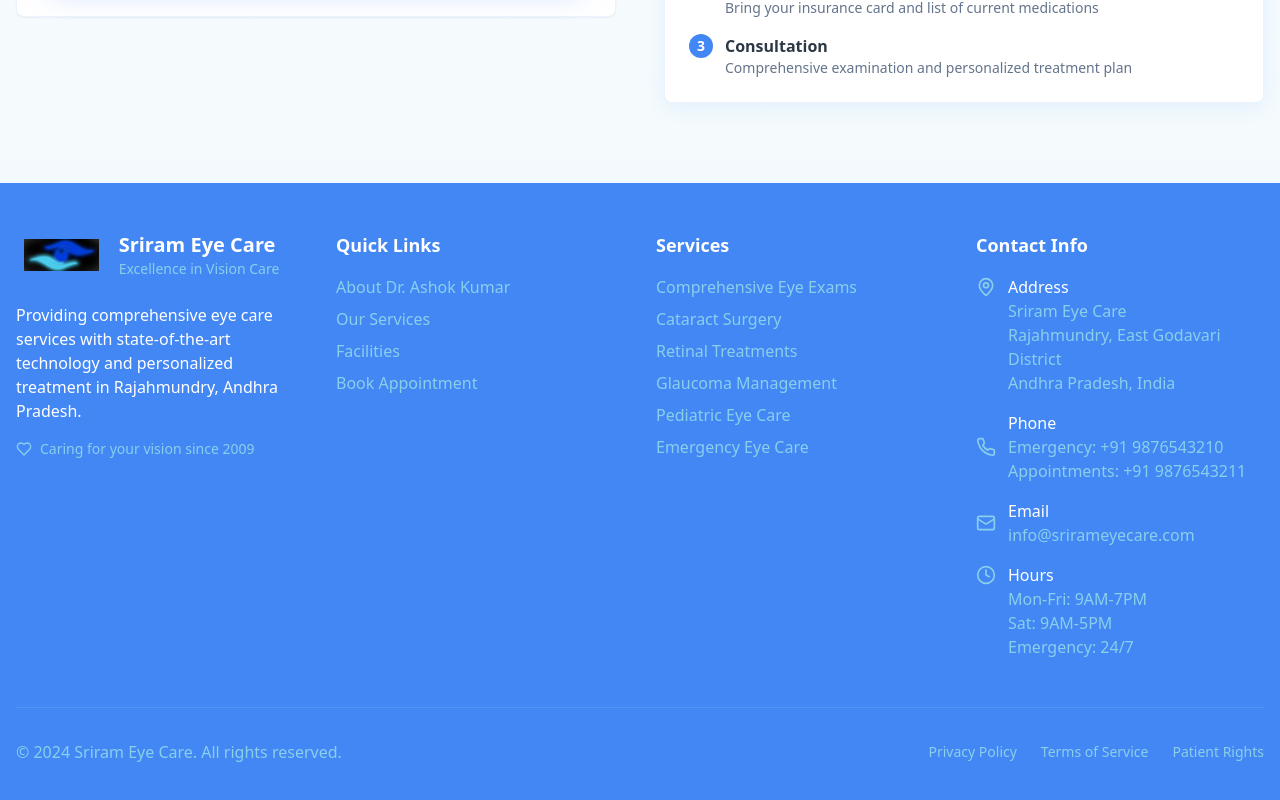
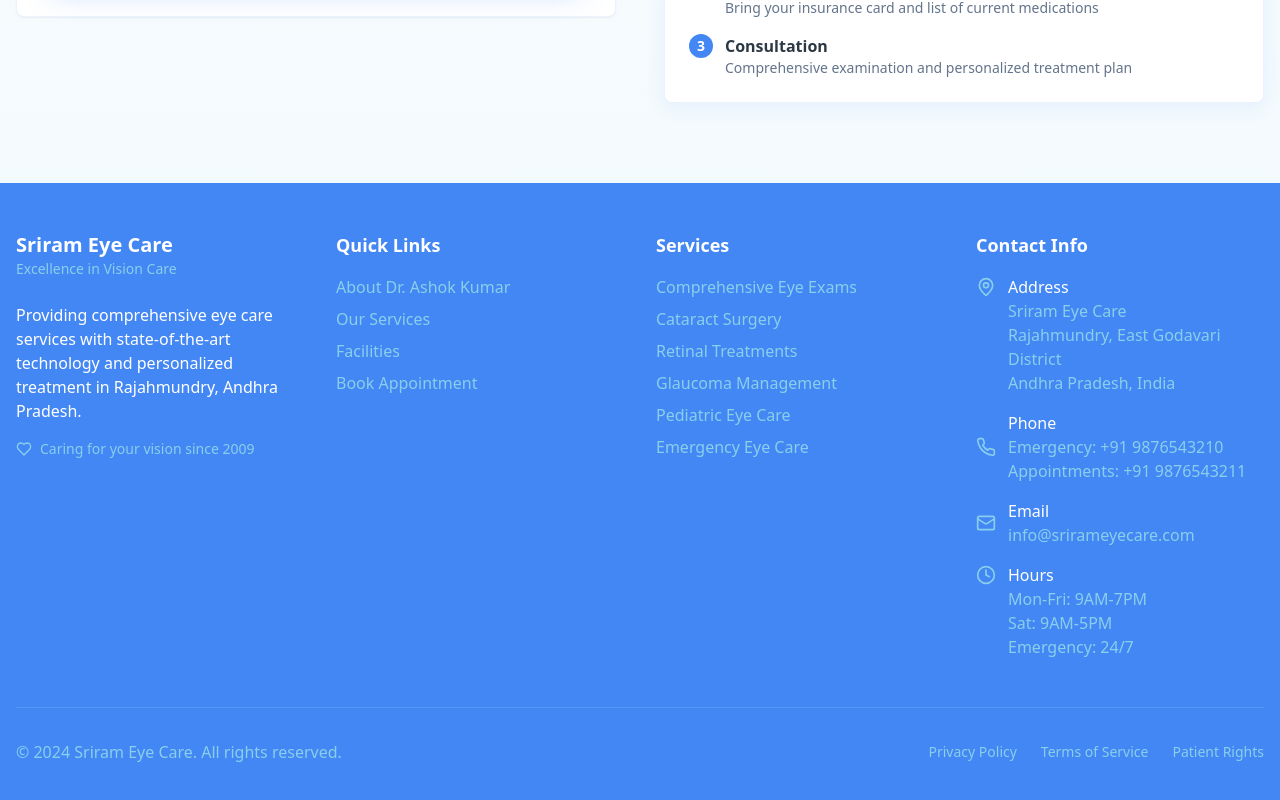
Before and after one commit to ragidla/sriram-eye-connect, a React (Vite) app: page / in a window 1280 px wide. Shown: the part 5582-6382 px from the top of the page. Built offline with nearby package versions, Linux system fonts and the light colour scheme.

Commit message:
Remove logo from footer
The logo in the footer has been removed.

```diff
--- a/src/components/Footer.tsx
+++ b/src/components/Footer.tsx
@@ -6,16 +6,9 @@ const Footer = () => {
       <div className="container mx-auto px-4 py-12">
         <div className="grid md:grid-cols-2 lg:grid-cols-4 gap-8">
           <div>
-            <div className="flex items-center space-x-3 mb-6">
-              <img
-                src="/lovable-uploads/36ff6c9f-d5a7-405c-b06b-8c8f7d1c6436.png"
-                alt="Sriram Eye Care Logo"
-                className="h-12 w-auto rounded-lg p-2"
-              />
-              <div>
-                <div className="font-bold text-xl">Sriram Eye Care</div>
-                <div className="text-medical-blue-light text-sm">Excellence in Vision Care</div>
-              </div>
+            <div className="mb-6">
+              <div className="font-bold text-xl">Sriram Eye Care</div>
+              <div className="text-medical-blue-light text-sm">Excellence in Vision Care</div>
             </div>
             <p className="text-white mb-4">
               Providing comprehensive eye care services with state-of-the-art technology
```
